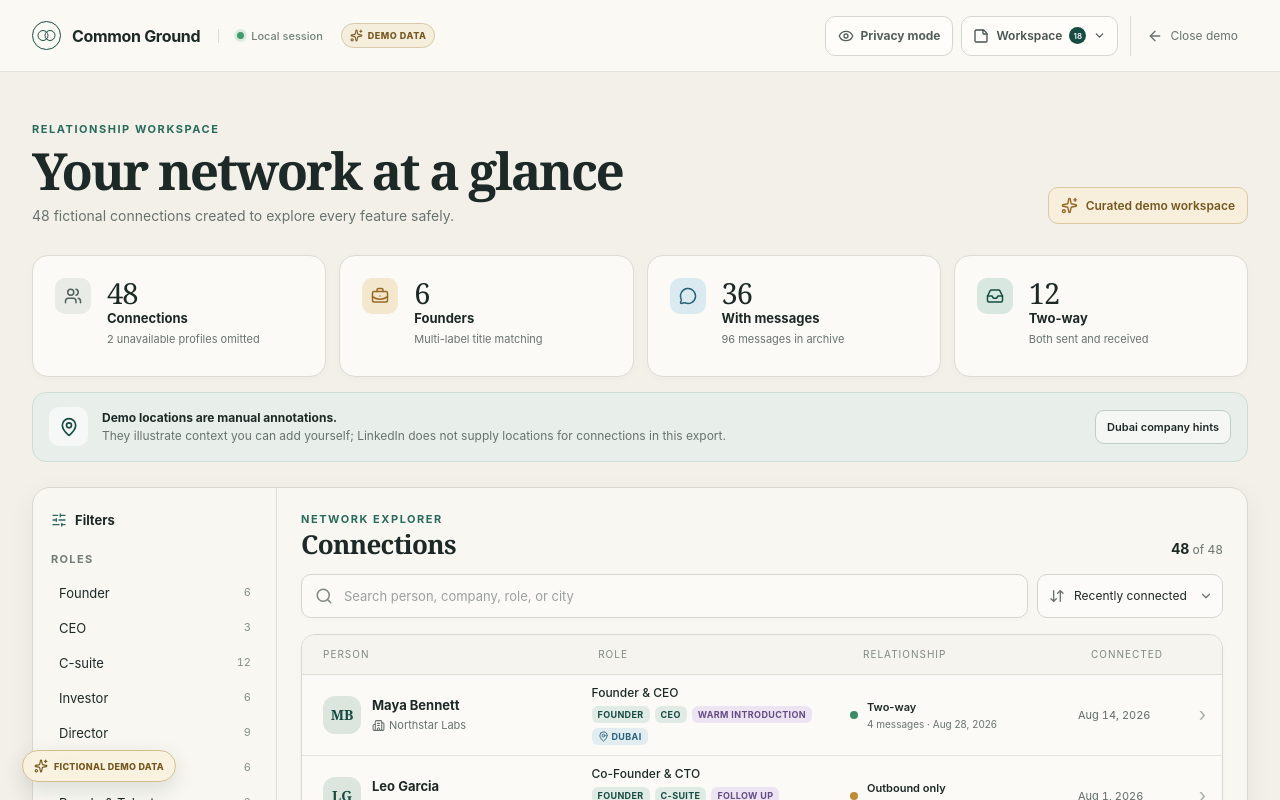
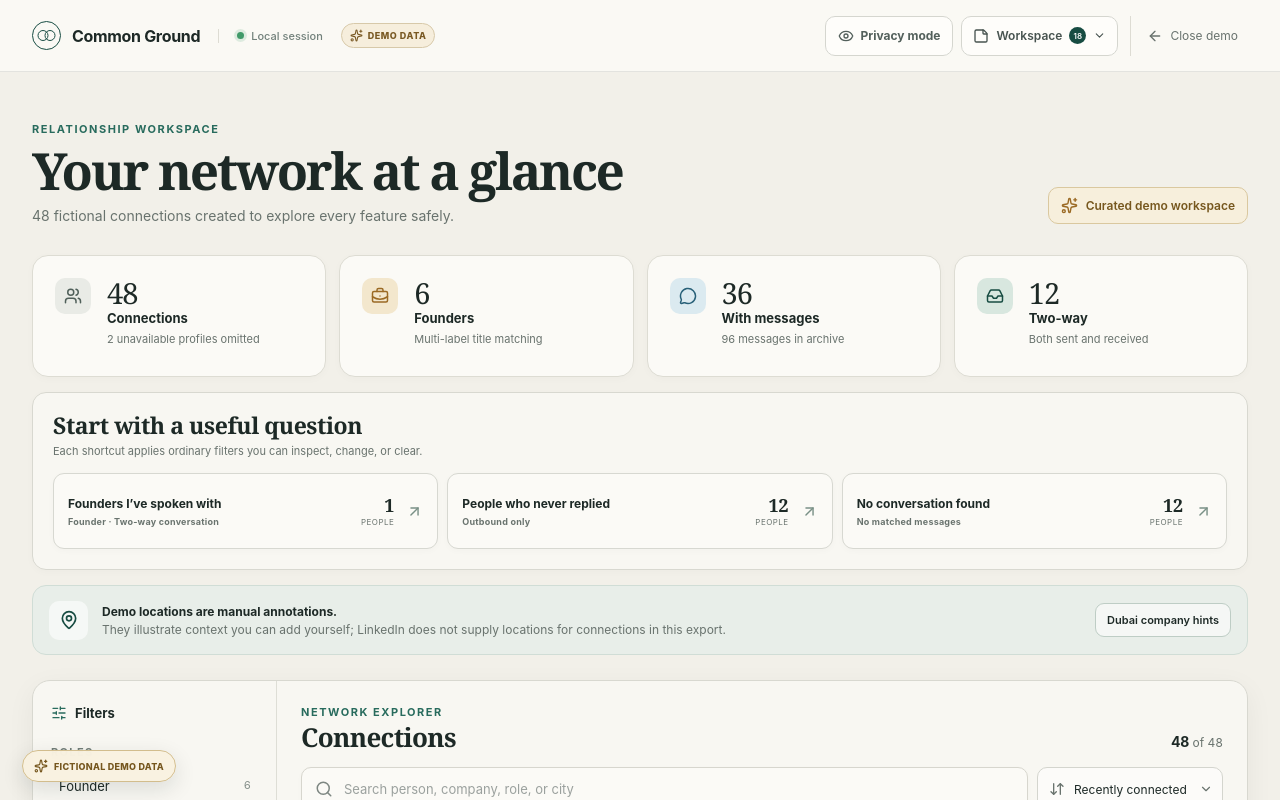
Before and after one commit to gruz0/linkedin-relationship-navigator, a React (Vite) app: page / in a window 1280 px wide. Both pictures are taken after a click on the button "Explore demo workspace". Shown: the top 800 px of the page. Built offline with nearby package versions, Linux system fonts and the light colour scheme.

Commit message:
feat: add quick question presets (#5)

```diff
--- a/src/App.tsx
+++ b/src/App.tsx
@@ -51,6 +51,7 @@ import {
 } from './data'
 import { createDemoData, createDemoWorkspace } from './demo'
 import { createPrivacyAliases, DEFAULT_PRIVACY_MODE, type PrivacyAliases, personPresentation } from './privacy'
+import { countQuickQuestionMatches, QUICK_QUESTIONS, type QuickQuestion } from './quick-questions'
 import {
   type AnnotationDraft,
   attachArchive,
@@ -536,10 +537,15 @@ export function Dashboard({ data, isDemo, onReset }: { data: ArchiveData; isDemo
   const [workspaceNotice, setWorkspaceNotice] = useState<{ tone: 'success' | 'error'; message: string } | null>(null)
   const [filtersOpen, setFiltersOpen] = useState(false)
   const workspaceInputRef = useRef<HTMLInputElement>(null)
+  const explorerRef = useRef<HTMLElement>(null)
 
   const identifiable = useMemo(() => data.connections.filter((person) => person.isIdentifiable), [data])
   const privacyAliases = useMemo(() => createPrivacyAliases(identifiable), [identifiable])
   const conversationCounts = useMemo(() => conversationCountsFor(data), [data])
+  const quickQuestionCounts = useMemo(
+    () => new Map(QUICK_QUESTIONS.map((question) => [question.id, countQuickQuestionMatches(data, question)])),
+    [data],
+  )
   const cityOptions = useMemo(
     () =>
       [
@@ -629,6 +635,15 @@ export function Dashboard({ data, isDemo, onReset }: { data: ArchiveData; isDemo
     (conversation === 'all' ? 0 : 1) +
     (!privacyMode && locationFilter !== 'all' ? 1 : 0) +
     (!privacyMode && dubaiSignalsOnly ? 1 : 0)
+  const activeQuickQuestion = QUICK_QUESTIONS.find(
+    (question) =>
+      !query &&
+      locationFilter === 'all' &&
+      !dubaiSignalsOnly &&
+      conversation === question.conversation &&
+      selectedRoles.size === question.roles.length &&
+      question.roles.every((role) => selectedRoles.has(role)),
+  )
 
   const togglePrivacyMode = () => {
     if (privacyMode) {
@@ -696,6 +711,27 @@ export function Dashboard({ data, isDemo, onReset }: { data: ArchiveData; isDemo
     setConversation('all')
     setLocationFilter('all')
     setDubaiSignalsOnly(false)
+  }
+
+  const showExplorer = () => {
+    window.requestAnimationFrame(() => explorerRef.current?.scrollIntoView({ behavior: 'smooth', block: 'start' }))
+  }
+
+  const applyQuickQuestion = (question: QuickQuestion) => {
+    if (activeQuickQuestion?.id === question.id) {
+      clearFilters()
+      showExplorer()
+      return
+    }
+
+    setQuery('')
+    setSelectedRoles(new Set(question.roles))
+    setConversation(question.conversation)
+    setLocationFilter('all')
+    setDubaiSignalsOnly(false)
+    setSort(question.sort)
+    setFiltersOpen(false)
+    showExplorer()
   }
 
   return (
@@ -833,6 +869,39 @@ export function Dashboard({ data, isDemo, onReset }: { data: ArchiveData; isDemo
           <StatCard icon={<Inbox />} value={twoWayCount} label="Two-way" detail="Both sent and received" tone="green" />
         </section>
 
+        <section className="quick-questions" aria-labelledby="quick-questions-heading">
+          <header>
+            <div>
+              <h2 id="quick-questions-heading">Start with a useful question</h2>
+              <p>Each shortcut applies ordinary filters you can inspect, change, or clear.</p>
+            </div>
+          </header>
+          <div className="quick-question-grid">
+            {QUICK_QUESTIONS.map((question) => {
+              const active = activeQuickQuestion?.id === question.id
+              return (
+                <button
+                  type="button"
+                  key={question.id}
+                  className={active ? 'active' : ''}
+                  aria-pressed={active}
+                  onClick={() => applyQuickQuestion(question)}
+                >
+                  <span className="quick-question-copy">
+                    <strong>{question.title}</strong>
+                    <small>{question.filterSummary}</small>
+                  </span>
+                  <span className="quick-question-result">
+                    <strong>{quickQuestionCounts.get(question.id)?.toLocaleString() ?? '0'}</strong>
+                    <small>people</small>
+                  </span>
+                  <ArrowUpRight size={17} aria-hidden="true" />
+                </button>
+              )
+            })}
+          </div>
+        </section>
+
         <section className="location-notice">
           <div className="notice-icon">
             <MapPin size={20} />
@@ -864,7 +933,7 @@ export function Dashboard({ data, isDemo, onReset }: { data: ArchiveData; isDemo
           )}
         </section>
 
-        <section className="explorer">
+        <section className="explorer" ref={explorerRef}>
           <aside className={`filter-panel ${filtersOpen ? 'mobile-open' : ''}`}>
             <div className="filter-panel-heading">
               <span>
--- /dev/null
+++ b/src/quick-questions.ts
@@ -0,0 +1,56 @@
+import {
+  type ArchiveData,
+  type Connection,
+  type ConversationStatus,
+  matchesRoleFilters,
+  type RoleFilterCategory,
+  statsFor,
+} from './data'
+
+export type QuickQuestion = {
+  id: 'founders-spoken-with' | 'never-replied' | 'no-conversation-found'
+  title: string
+  filterSummary: string
+  roles: readonly RoleFilterCategory[]
+  conversation: ConversationStatus
+  sort: 'connected' | 'contacted'
+}
+
+export const QUICK_QUESTIONS: readonly QuickQuestion[] = [
+  {
+    id: 'founders-spoken-with',
+    title: 'Founders I’ve spoken with',
+    filterSummary: 'Founder · Two-way conversation',
+    roles: ['Founder'],
+    conversation: 'two-way',
+    sort: 'contacted',
+  },
+  {
+    id: 'never-replied',
+    title: 'People who never replied',
+    filterSummary: 'Outbound only',
+    roles: [],
+    conversation: 'outbound',
+    sort: 'contacted',
+  },
+  {
+    id: 'no-conversation-found',
+    title: 'No conversation found',
+    filterSummary: 'No matched messages',
+    roles: [],
+    conversation: 'none',
+    sort: 'connected',
+  },
+]
+
+function matchesQuickQuestion(data: ArchiveData, person: Connection, question: QuickQuestion) {
+  return (
+    person.isIdentifiable &&
+    matchesRoleFilters(person.roles, new Set(question.roles)) &&
+    statsFor(data, person.id).status === question.conversation
+  )
+}
+
+export function countQuickQuestionMatches(data: ArchiveData, question: QuickQuestion) {
+  return data.connections.filter((person) => matchesQuickQuestion(data, person, question)).length
+}
--- a/src/styles.css
+++ b/src/styles.css
@@ -243,6 +243,23 @@ button:focus-visible, summary:focus-visible, select:focus-visible, a:focus-visib
 .stat-card strong { margin-top: 3px; font-size: 13px; }
 .stat-card small { color: var(--muted); font-size: 11px; margin-top: 6px; }
 
+.quick-questions { margin: 15px 0; padding: 20px; border: 1px solid #d8d8d0; border-radius: var(--radius-panel); background: rgba(251,250,246,.72); box-shadow: 0 2px 9px rgba(29,41,38,.025); }
+.quick-questions > header { display: flex; align-items: end; justify-content: space-between; gap: 20px; margin-bottom: 15px; }
+.quick-questions h2 { margin: 0; font-family: Georgia, 'Times New Roman', serif; font-size: 23px; line-height: 1.1; letter-spacing: -.02em; }
+.quick-questions > header p { margin: 6px 0 0; color: var(--muted); font-size: 11px; }
+.quick-question-grid { display: grid; grid-template-columns: repeat(3, minmax(0, 1fr)); gap: 9px; }
+.quick-question-grid > button { min-width: 0; min-height: 76px; display: grid; grid-template-columns: minmax(0, 1fr) auto auto; align-items: center; gap: 12px; padding: 13px 14px; border: 1px solid #d7d8d1; border-radius: 11px; background: var(--paper); color: var(--ink); text-align: left; box-shadow: 0 2px 7px rgba(29,41,38,.025); transition: border-color .16s ease, background .16s ease, box-shadow .16s ease, transform .16s ease; }
+.quick-question-grid > button:hover { border-color: #9eb8ad; background: #f7faf8; box-shadow: 0 5px 14px rgba(29,41,38,.06); transform: translateY(-1px); }
+.quick-question-grid > button.active { border-color: var(--green); background: var(--green); color: white; box-shadow: 0 6px 16px rgba(23,76,66,.16); }
+.quick-question-copy { min-width: 0; display: flex; flex-direction: column; gap: 5px; }
+.quick-question-copy strong { overflow: hidden; white-space: nowrap; text-overflow: ellipsis; font-size: 12px; }
+.quick-question-copy small { overflow: hidden; color: var(--muted); white-space: nowrap; text-overflow: ellipsis; font-size: 9px; font-weight: 650; letter-spacing: .025em; }
+.quick-question-result { min-width: 38px; display: flex; flex-direction: column; align-items: flex-end; }
+.quick-question-result strong { font-family: Georgia, 'Times New Roman', serif; font-size: 18px; line-height: 1; font-variant-numeric: tabular-nums; }
+.quick-question-result small { margin-top: 3px; color: var(--muted); font-size: 8px; text-transform: uppercase; letter-spacing: .06em; }
+.quick-question-grid > button > svg { color: #799086; }
+.quick-question-grid > button.active small, .quick-question-grid > button.active > svg { color: rgba(255,255,255,.72); }
+
 .location-notice { margin: 15px 0 25px; min-height: 70px; display: flex; align-items: center; gap: 14px; background: #e8eee9; border: 1px solid #d0ddd6; padding: 13px 16px; border-radius: var(--radius-panel); }
 .notice-icon { width: 39px; height: 39px; flex: 0 0 auto; display: grid; place-items: center; border-radius: 10px; background: rgba(255,255,255,.6); color: var(--green); }
 .location-notice > div:nth-child(2) { display: flex; flex: 1; min-width: 0; flex-direction: column; font-size: 12px; }
@@ -431,6 +448,8 @@ button:focus-visible, summary:focus-visible, select:focus-visible, a:focus-visib
   .export-steps, .export-notes { grid-template-columns: 1fr; }
   .export-step-copy { min-height: auto; }
   .showcase-section { margin-top: 75px; }
+  .quick-question-grid { grid-template-columns: 1fr; }
+  .quick-question-grid > button { min-height: 68px; }
   .explorer { grid-template-columns: 1fr; }
   .explorer::before { display: none; }
   .filter-panel { display: none; }
@@ -486,7 +505,11 @@ button:focus-visible, summary:focus-visible, select:focus-visible, a:focus-visib
   .stat-card { min-height: 112px; padding: 16px 12px; gap: 10px; }
   .stat-icon { width: 31px; height: 31px; }
   .stat-value { font-size: 24px; }
+  .quick-questions { padding: 16px 12px; }
+  .quick-questions h2 { font-size: 21px; }
+  .quick-question-grid > button { padding: 12px; }
   .location-notice { align-items: flex-start; flex-wrap: wrap; }
+  .location-notice > div:nth-child(2) { flex-basis: calc(100% - 53px); }
   .location-notice button { margin-left: 53px; }
   .results-panel { padding: 18px 12px 12px; }
   .results-heading { padding: 0 3px; }
```
Also changed, not shown: 2 other files (tests, documents, lock files or other folders).
